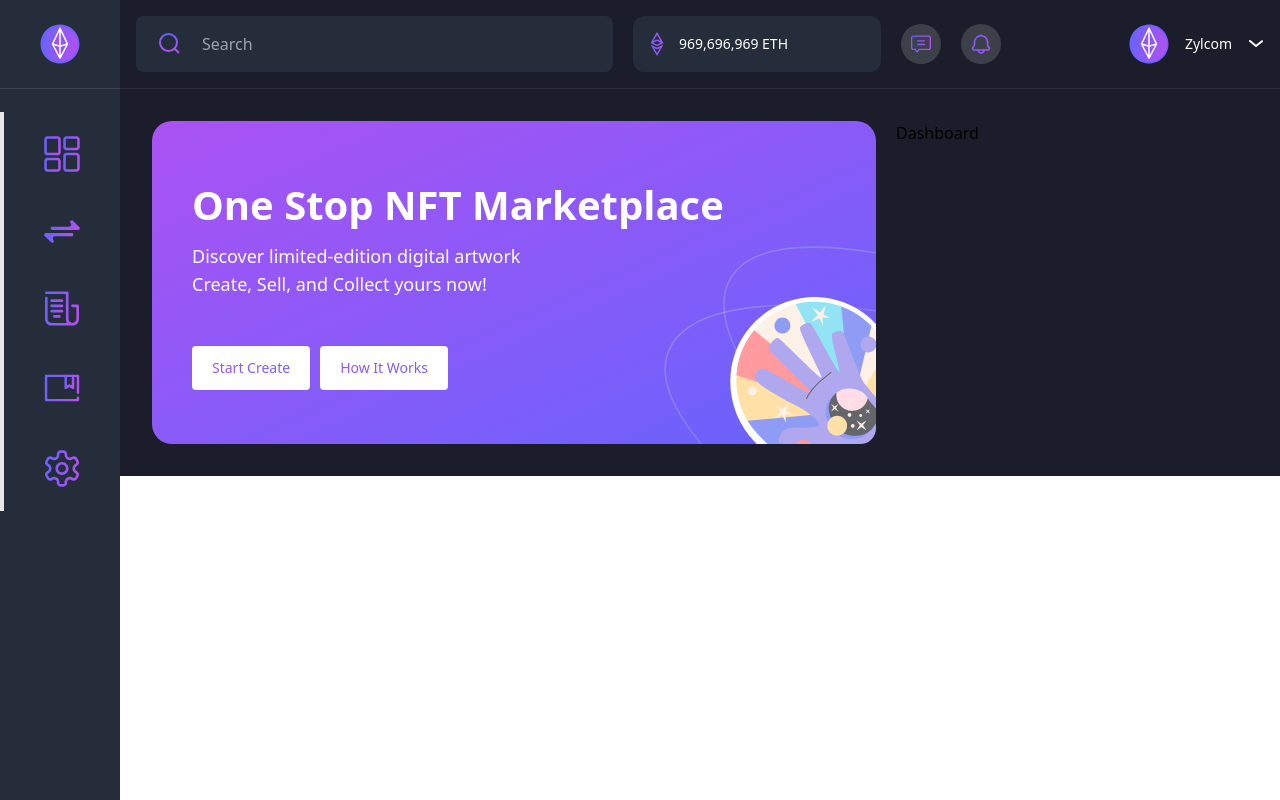
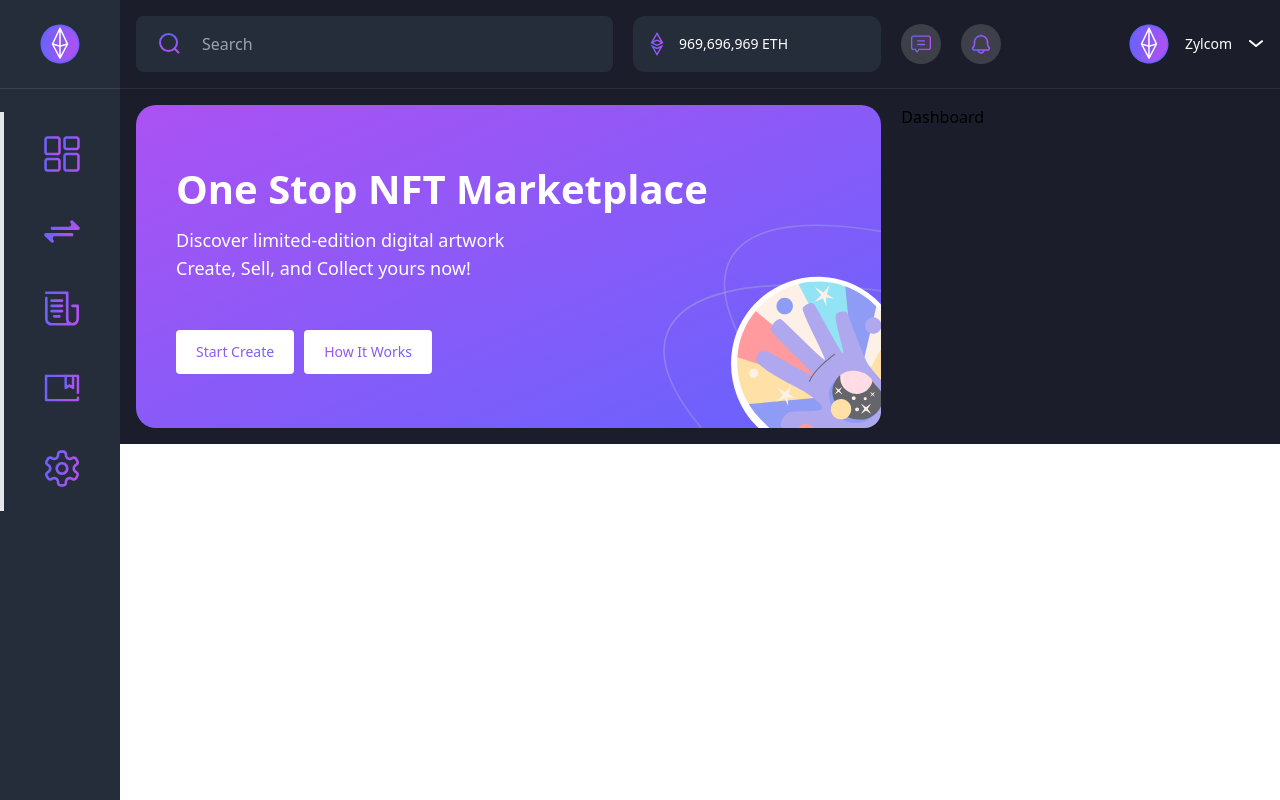
Before and after one commit to zylcom/nft-marketplace, a React (Create React App) app: page / in a window 1280 px wide. Built offline with nearby package versions, Linux system fonts and the light colour scheme.

Commit message:
update dashboard component

```diff
--- a/src/components/Dashboard/index.js
+++ b/src/components/Dashboard/index.js
@@ -3,7 +3,7 @@ import { Header } from "src/components";
 
 function Dashboard() {
   return (
-    <div className="gap-5 gap-y-7 p-4 md:grid md:grid-cols-12">
+    <div className="gap-5 gap-y-7 md:grid md:grid-cols-12">
       <div className="md:col-span7 xl:col-span-8">
         <Header />
       </div>
```
